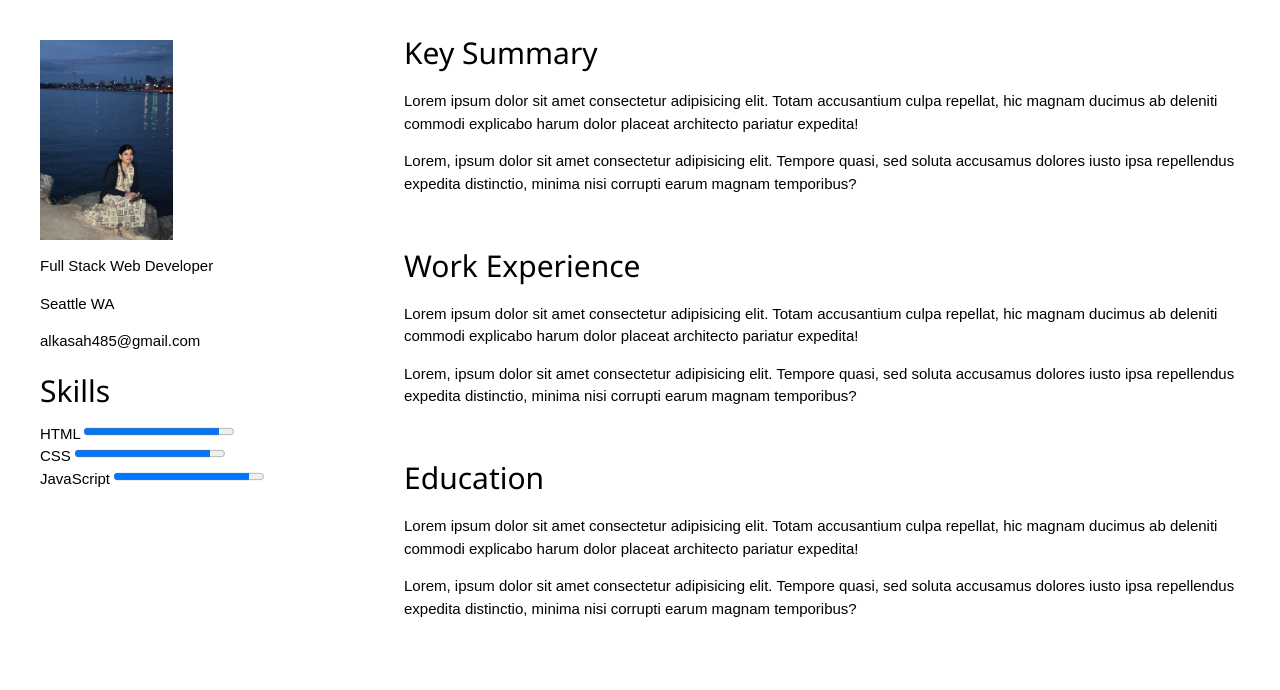
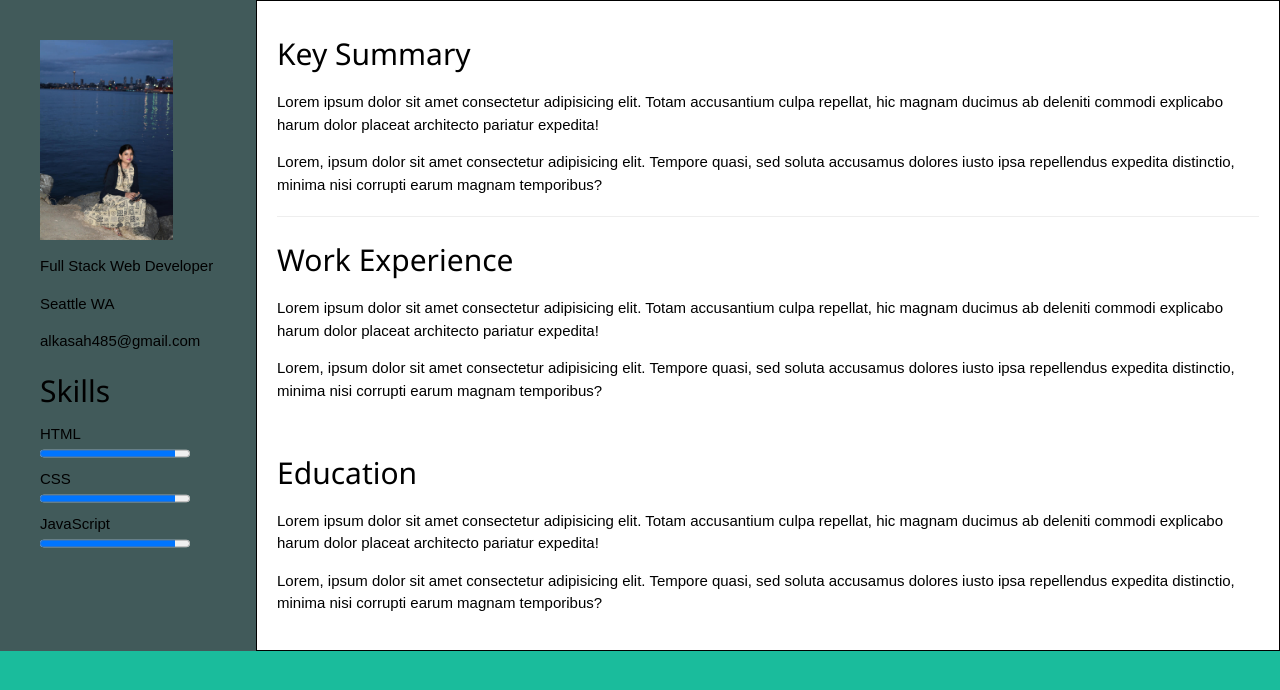
Before and after one commit to alka485/Resume-, a plain HTML site: page index.html in a window 1280 px wide. Drawn offline with nearby package versions, Linux system fonts and the light colour scheme.

Commit message:
modification in main class

```diff
--- a/index.html
+++ b/index.html
@@ -33,7 +33,7 @@
                 <h2>Key Summary</h2>
                 <p>Lorem ipsum dolor sit amet consectetur adipisicing elit. Totam accusantium culpa repellat, hic magnam ducimus ab deleniti commodi explicabo harum dolor placeat architecto pariatur expedita!</p>
                 <p>Lorem, ipsum dolor sit amet consectetur adipisicing elit. Tempore quasi, sed soluta accusamus dolores iusto ipsa repellendus expedita distinctio, minima nisi corrupti earum magnam temporibus?</p>
-                <br>
+                <hr>
                 <h2>Work Experience</h2>
                 <p>Lorem ipsum dolor sit amet consectetur adipisicing elit. Totam accusantium culpa repellat, hic magnam ducimus ab deleniti commodi explicabo harum dolor placeat architecto pariatur expedita!</p>
                 <p>Lorem, ipsum dolor sit amet consectetur adipisicing elit. Tempore quasi, sed soluta accusamus dolores iusto ipsa repellendus expedita distinctio, minima nisi corrupti earum magnam temporibus?</p>
--- a/style.css
+++ b/style.css
@@ -5,7 +5,13 @@
 body {
     font-family: Arial, Helvetica, sans-serif;
     margin: 0;
-    /* background: #1abc9c; */
+    background: #1abc9c;
+}
+
+.main{
+    border: 1px solid black;
+    padding: 30px;
+
 }
 
 .row {
@@ -19,11 +25,13 @@
 }
 
 .side {
-    flex: 30%;
+    flex: 20%;
+    background-color: #415A5A;
     padding: 20px;
 }
 
 .main{
-    flex: 70%;
+    flex: 80%;
+    background-color: #fff;
     padding: 20px;
 }
```
